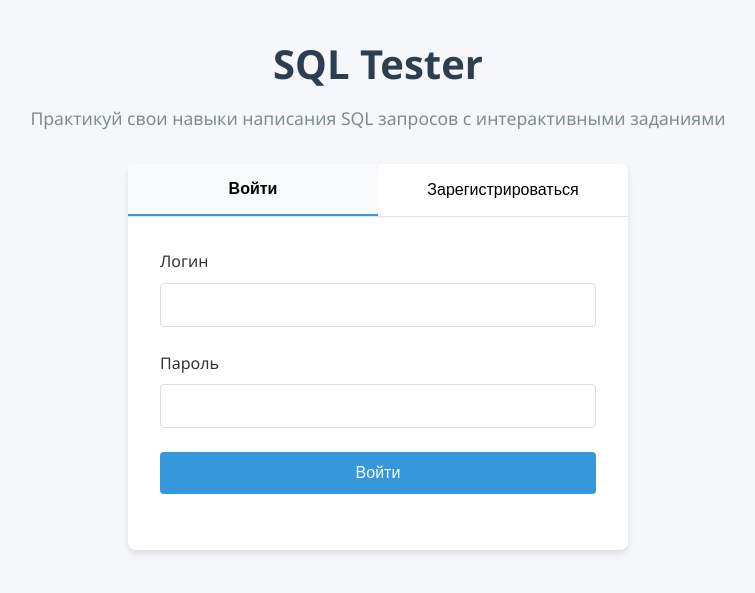
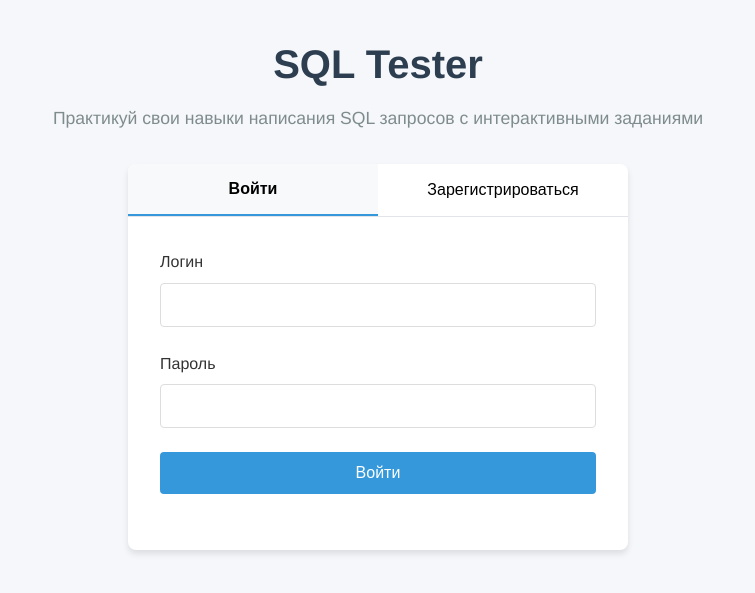
Before and after one commit to Ollegorii/SQL_tester, a FastAPI app: page / in a window 1280 px wide. Shown: the top 593 px of the page, without its empty margins (262-1017 px from the left). Run offline with FastAPI, Linux system fonts and the light colour scheme.

Commit message:
fix fonts (i guess)

```diff
--- a/static/styles.css
+++ b/static/styles.css
@@ -869,3 +869,7 @@ table.schema-table-content tr:nth-child(even) {
     visibility: visible;
     opacity: 1;
 }
+
+p, div {
+    font-family: 'Helvetica', 'Arial', sans-serif;
+}
```
